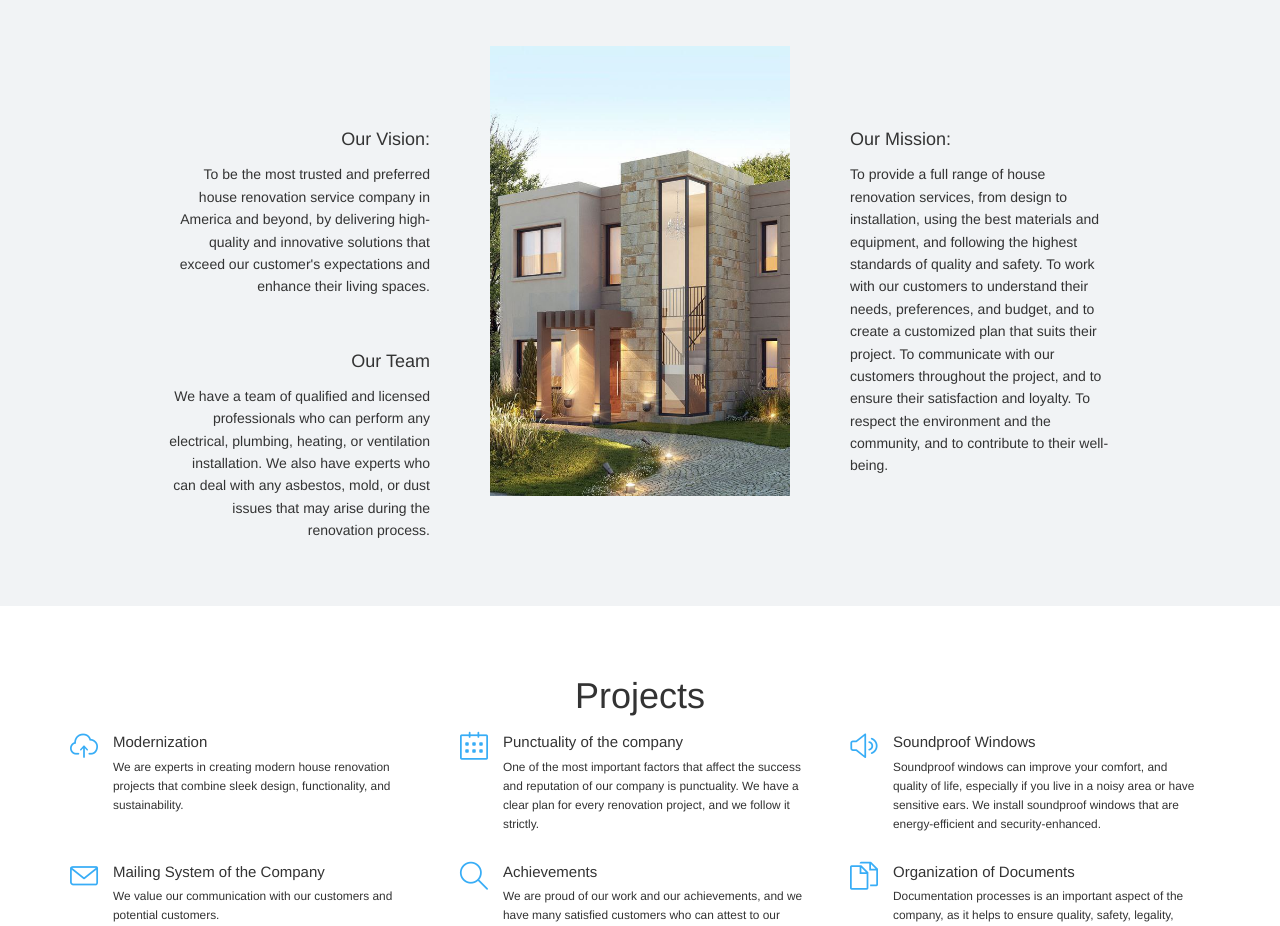
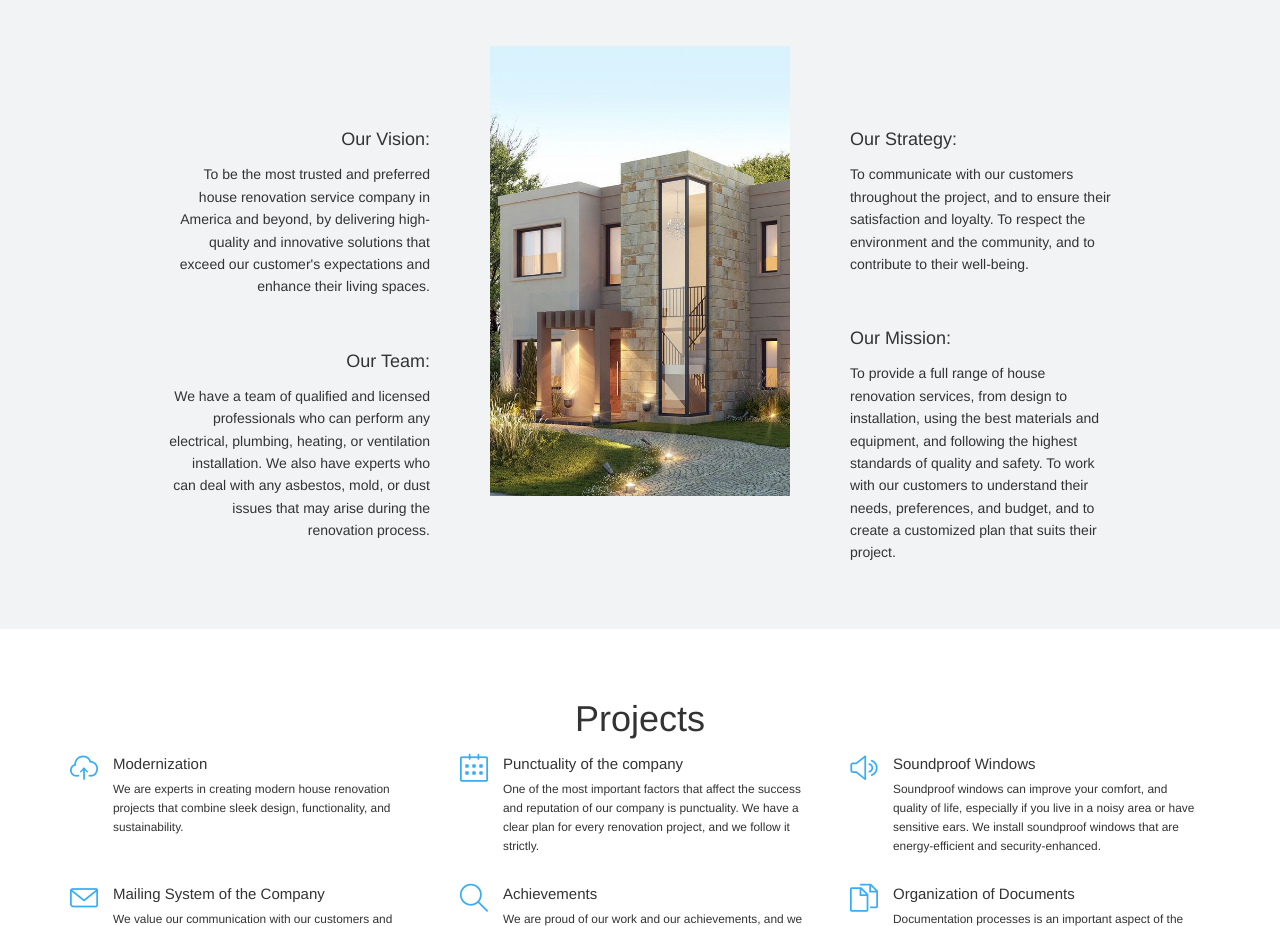
Before and after one commit to BokijonovA/House-Renovation-Done, a plain HTML site: page index.html in a window 1280 px wide. Shown: the part 2320-3246 px from the top of the page. Drawn offline with nearby package versions, Linux system fonts and the light colour scheme.

Commit message:
Update index.html
Some updates are made

```diff
--- a/index.html
+++ b/index.html
@@ -292,7 +292,7 @@
 <figure class="iconbox">
 
 	<figcaption class="text-wrap">
-		<h4 class="title">Our Team</h4>
+		<h4 class="title">Our Team:</h4>
 		<p>
 			We have a team of qualified and licensed professionals who can perform any electrical,
 			plumbing, heating, or ventilation installation. We also have experts who can deal with any asbestos, mold,
@@ -300,6 +300,7 @@
 		</p>
 	</figcaption>
 </figure>
+
 
 
 	</aside>
@@ -313,13 +314,23 @@
 <figure class="iconbox">
 
 	<figcaption class="text-wrap">
+		<h4 class="title">Our Strategy:</h4>
+		<p>
+			To communicate with our customers throughout the project, and to ensure their satisfaction and loyalty.
+			To respect the environment and the community, and to contribute to their well-being.
+	 </p>
+	</figcaption>
+</figure>
+
+<figure class="iconbox">
+
+	<figcaption class="text-wrap">
 		<h4 class="title">Our Mission:</h4>
 		<p>
 			To provide a full range of house renovation services, from design to installation,
 			using the best materials and equipment, and following the highest standards of quality and safety.
 			To work with our customers to understand their needs, preferences, and budget, and to create a customized plan that suits their project.
-			To communicate with our customers throughout the project, and to ensure their satisfaction and loyalty.
-			To respect the environment and the community, and to contribute to their well-being.
+
 	 </p>
 	</figcaption>
 </figure>
```
